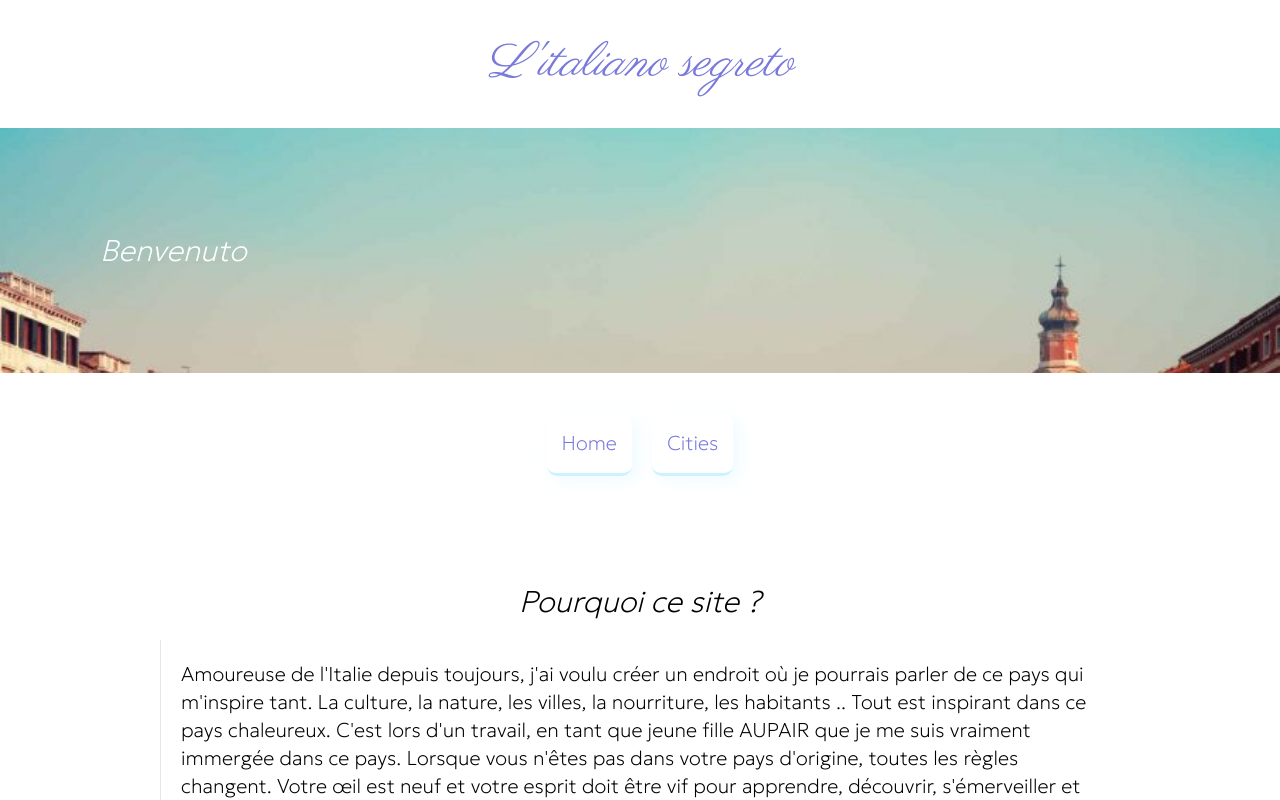
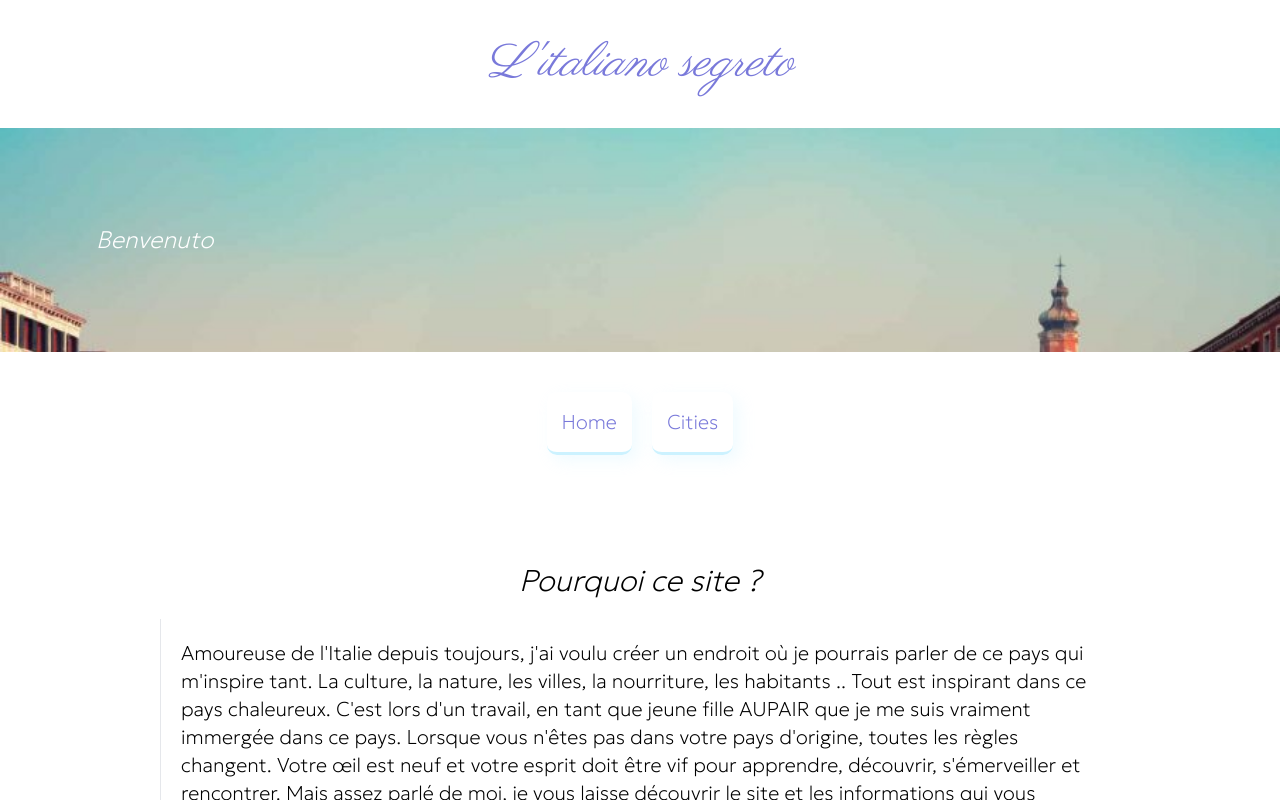
Before and after one commit to michalon-claudie/ItalianWebsite, a React (Create React App) app in the folder italiano-segreto/: page / in a window 1280 px wide. Shown: the top 800 px of the page. Built offline with nearby package versions, Linux system fonts and the light colour scheme.

Commit message:
adjust banner comp.

```diff
--- a/italiano-segreto/src/Component/Banner.jsx
+++ b/italiano-segreto/src/Component/Banner.jsx
@@ -1,9 +1,9 @@
 import React from 'react'
 
-export default function Banner ({text}){
+export default function Banner ({imageUrl,text}){
     return(
-        <div className="banniere">
-            <p>{text}</p>
+        <div className="bg-cover bg-fixed p-24" style={{ backgroundImage: `url(${imageUrl})` }}>
+            <p className='text-white text-start italic text-2xl'>{text}</p>
         </div>
     )
 }
--- a/italiano-segreto/src/Pages/Firenze.jsx
+++ b/italiano-segreto/src/Pages/Firenze.jsx
@@ -6,12 +6,13 @@ import Naviguation from '../Component/Naviguation'
 import Article from '../Component/Article'
 import FirenzePicture from '../Images/firenze.jpg'
 import Footer from '../Component/Footer'
+import imageGeneralBanner from '../Images/Venise3.jpg'
 
 export default function Firenze() {
     return (
         <main>
             <Header/>
-            <Banner text="Firenze"/>
+            <Banner imageUrl={imageGeneralBanner} text="Firenze"/>
             <Naviguation/>
             <Article title="La sublime" picture={FirenzePicture} text="Florence c'est trop chouette"/>
             <Footer/>
--- a/italiano-segreto/src/Pages/Italiano.jsx
+++ b/italiano-segreto/src/Pages/Italiano.jsx
@@ -6,12 +6,13 @@ import Naviguation from '../Component/Naviguation'
 import About from '../Component/About'
 import Files from '../Component/Files'
 import Footer from '../Component/Footer'
+import imageGeneralBanner from '../Images/Venise3.jpg'
 
 export default function Italiano() {
     return (
         <main>
             <Header/>
-            <Banner text="Benvenuto"/>
+            <Banner imageUrl={imageGeneralBanner} text="Benvenuto"/>
             <Naviguation/>
             <About
                 title="Pourquoi ce site ?"
--- a/italiano-segreto/src/Style/style.css
+++ b/italiano-segreto/src/Style/style.css
@@ -4,21 +4,6 @@ body
     font-family: 'Geologica', sans-serif;
 
 }
-.banniere
-{
-    background-image: url(../Images/Venise3.jpg);
-    background-size: cover;
-    background-attachment: fixed;
-    padding:100px;
-}
-.banniere p
-{
-    color:white;
-    text-align:start;
-    font-style: italic;
-    font-size: 30px;
-}
-
 
 .photo-menu
 {
```
